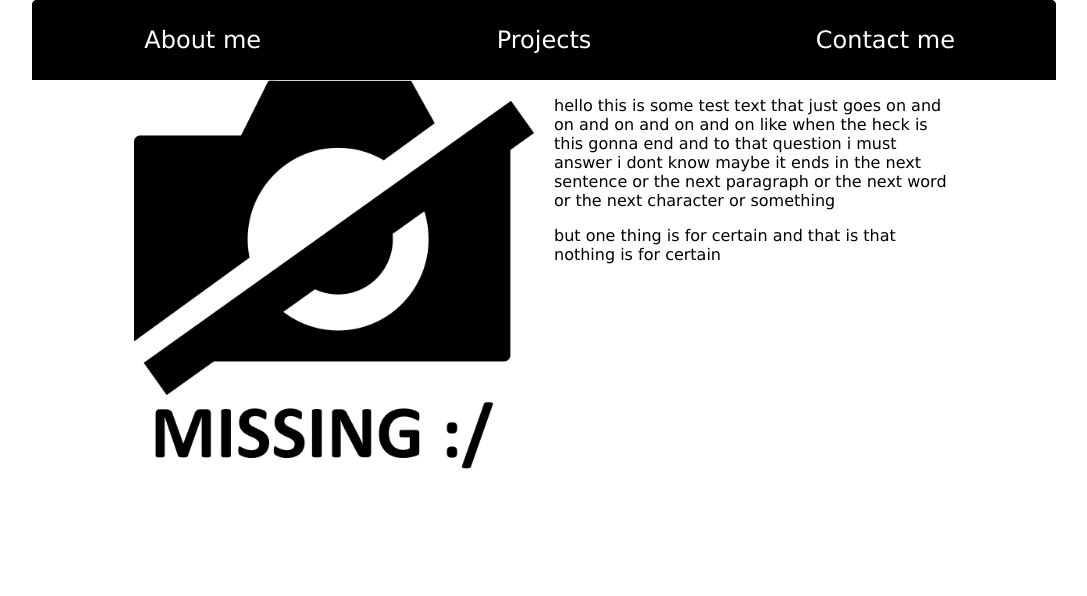
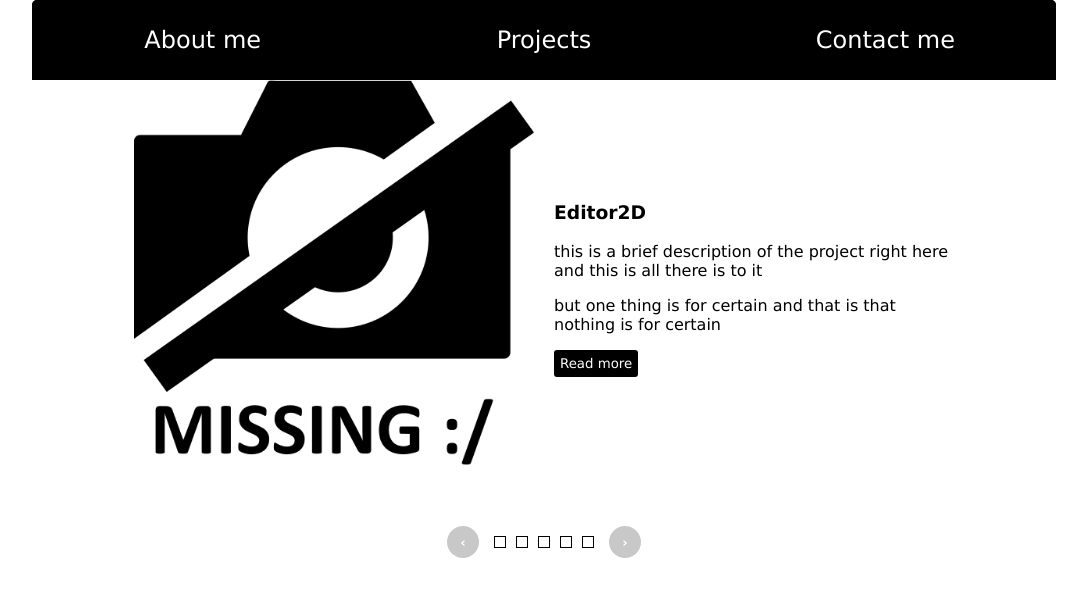
Before and after one commit to JaniHarkonen/Homepage, an Angular app: page /projects in a window 1280 px wide. Shown: the top 596 px of the page, without its empty margins (96-1183 px from the left). Built offline with nearby package versions, Linux system fonts and the light colour scheme.

Commit message:
Sketched out the visuals of the project carousel.

```diff
--- a/src/app/components/project-carousel/project-carousel.component.css
+++ b/src/app/components/project-carousel/project-carousel.component.css
@@ -1,5 +1,16 @@
 .project-carousel-layout {
+  display: grid;
+  grid-template-rows: repeat(5, 1fr);
+  grid-gap: 20px;
+}
+
+.project-card-layout {
   display: grid;
   grid-template-columns: 1fr 1fr;
   grid-gap: 20px;
+  grid-row: 1 / 5;
 }
+
+.project-carousel-timeline {
+  grid-row: 5 / 6;
+}
--- a/src/app/components/project-carousel/project-carousel.component.html
+++ b/src/app/components/project-carousel/project-carousel.component.html
@@ -1,15 +1,22 @@
 <div class="project-carousel-layout">
-  <div>
-    <img class="width-100 height-100" src="../../../assets/images/missing-image.png">
+  <div class="project-card-layout">
+    <div class="d-flex align-items-center">
+      <img class="width-100 aspect-ratio-1-1" src="../../../assets/images/missing-image.png">
+    </div>
+    <div class="d-flex align-items-center">
+      <div>
+        <h3>Editor2D</h3>
+        <p>
+          this is a brief description of the project right here and this is all there is to it
+        </p>
+        <p>
+          but one thing is for certain and that is that nothing is for certain
+        </p>
+        <button class="generic-button">Read more</button>
+      </div>
+    </div>
   </div>
-  <div>
-    <p>
-      hello this is some test text that just goes on and on and on and on and on like when the heck is this gonna end
-      and to that question i must answer i dont know maybe it ends in the next sentence or the next paragraph or the
-      next word or the next character or something
-    </p>
-    <p>
-      but one thing is for certain and that is that nothing is for certain
-    </p>
+  <div class="d-flex justify-content-center align-items-center project-carousel-timeline">
+    <app-timeline />
   </div>
 </div>
--- a/src/app/components/project-carousel/project-carousel.component.ts
+++ b/src/app/components/project-carousel/project-carousel.component.ts
@@ -1,9 +1,10 @@
 import { Component } from '@angular/core';
+import { TimelineComponent } from '../timeline/timeline.component';
 
 @Component({
   selector: 'app-project-carousel',
   standalone: true,
-  imports: [],
+  imports: [TimelineComponent],
   templateUrl: './project-carousel.component.html',
   styleUrl: './project-carousel.component.css'
 })
--- /dev/null
+++ b/src/app/components/timeline/timeline.component.css
@@ -0,0 +1,26 @@
+.timeline-layout {
+  display: flex;
+  flex-wrap: wrap;
+  align-items: center;
+  gap: 10px;
+}
+
+.timeline-element {
+  width: 10px;
+  height: 10px;
+
+  border-style: solid;
+  border-width: 1px;
+  border-color: black;
+}
+
+.timeline-nav-button {
+  width: 32px;
+  height: 32px;
+  font-weight: bold;
+  margin-left: 5px;
+  margin-right: 5px;
+
+  border-radius: 50%;
+  background-color: rgb(200, 200, 200);
+}
--- /dev/null
+++ b/src/app/components/timeline/timeline.component.html
@@ -0,0 +1,9 @@
+<div class="timeline-layout">
+  <button class="generic-button timeline-nav-button">&#8249;</button>
+  <div class="timeline-element"></div>
+  <div class="timeline-element"></div>
+  <div class="timeline-element"></div>
+  <div class="timeline-element"></div>
+  <div class="timeline-element"></div>
+  <button class="generic-button timeline-nav-button">&#8250;</button>
+</div>
--- a/src/assets/tabs/tabs.ts
+++ b/src/assets/tabs/tabs.ts
@@ -1,10 +1,10 @@
 export type Tab = {
-  readonly index: Number,
+  readonly index: number,
   readonly key: string,
   readonly caption: string
 }
 
-const createTab = (index: Number, key: string, caption: string): Tab => {
+const createTab = (index: number, key: string, caption: string): Tab => {
   return {
     index,
     key,
--- a/src/styles.css
+++ b/src/styles.css
@@ -1,11 +1,11 @@
 /****************** UTILITY STYLES ******************/
+
+.width-100 {
+  width: 100%;
+}
 
 .width-80 {
   width: 80%;
-}
-
-.width-100 {
-  width: 100%;
 }
 
 .height-100 {
@@ -20,12 +20,20 @@
   justify-content: center;
 }
 
+.align-items-center {
+  align-items: center;
+}
+
+.aspect-ratio-1-1 {
+  aspect-ratio: 1 / 1;
+}
+
 
 /****************** ANIMATION STYLES ******************/
 
 .fade-in-on-load {
   animation: anim-fade-in;
-  animation-duration: 2s;
+  animation-duration: 1s;
 }
 
 @keyframes anim-fade-in {
@@ -50,3 +58,17 @@ body {
 button {
   font-family: Verdana, Tahoma, sans-serif;
 }
+
+.generic-button {
+  background-color: black;
+  color: white;
+  border-style: solid;
+  border-width: 0px;
+  border-radius: 3px;
+  padding: 6px;
+
+  &:hover {
+    cursor: pointer;
+    background-color: gray;
+  }
+}
```
Also changed, not shown: src/app/components/timeline/timeline.component.ts (added, +12 -0 lines), src/assets/projects/projects.ts (added, +25 -0 lines).
